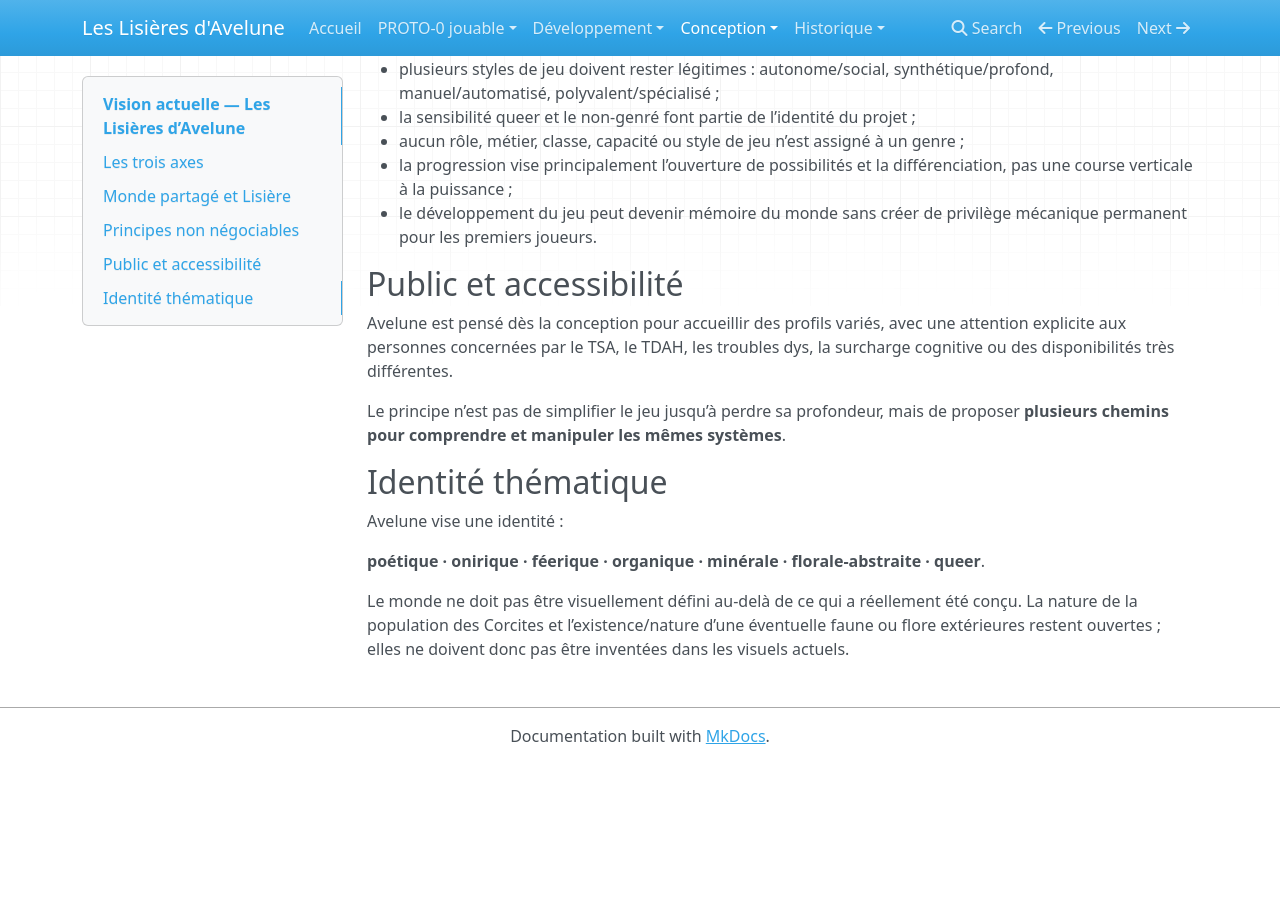
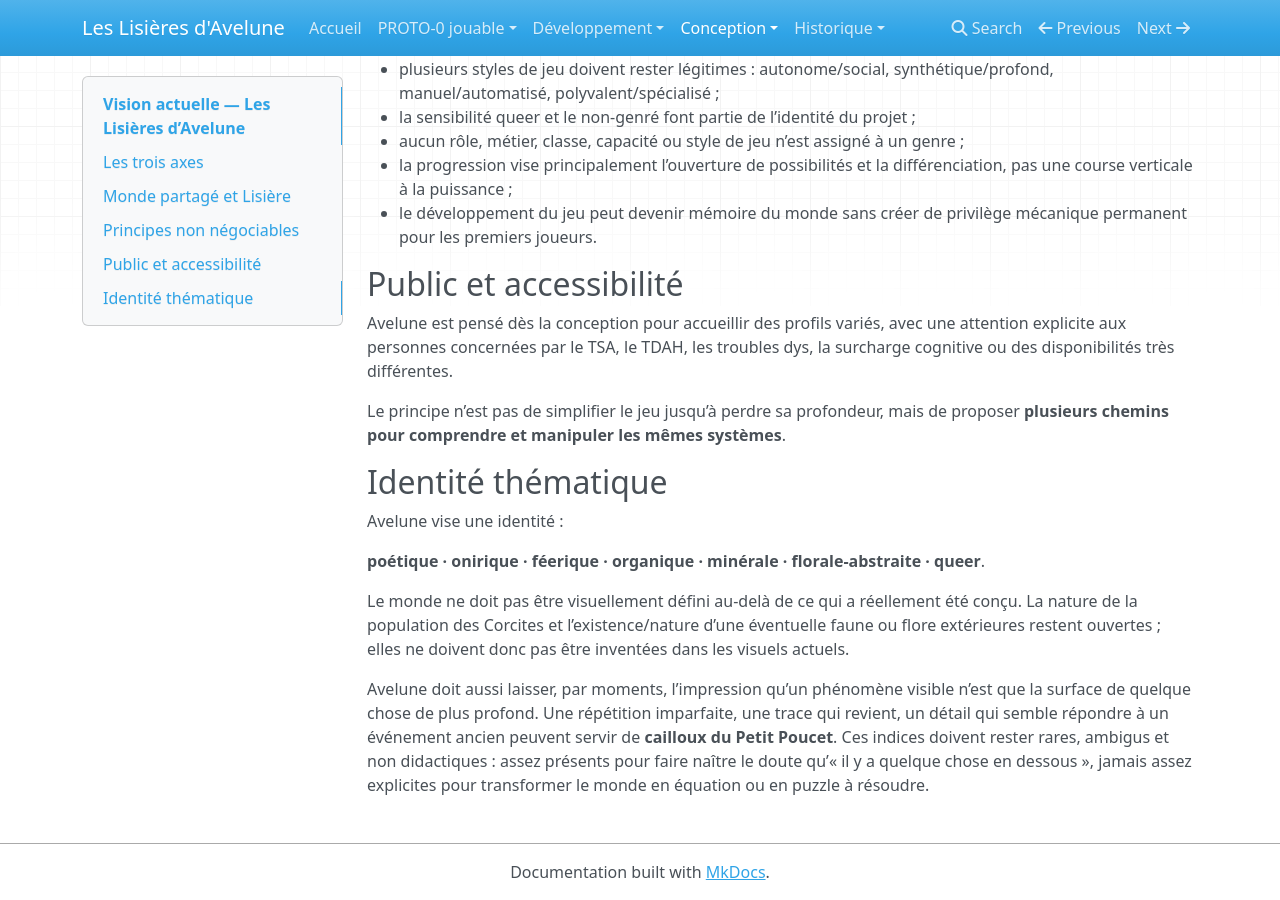
Before and after one commit to Abeliome-Officiel/les-lisieres-avelune, an MkDocs documentation site: the page built from docs/00_vision.md, in a window 1280 px wide and 900 px high, scrolled down 1065 px. Built offline with MkDocs 1.6.1, drawn with Linux system fonts in a browser that asks for light colours; nearby versions of some CDN libraries; before the commit the page ends 1829 px from its top, so only the background shows below that.

Commit message:
docs: inscrire la profondeur perceptible d’Avelune

```diff
--- a/docs/00_vision.md
+++ b/docs/00_vision.md
@@ -53,3 +53,5 @@ Avelune vise une identité :
 **poétique · onirique · féerique · organique · minérale · florale-abstraite · queer**.
 
 Le monde ne doit pas être visuellement défini au-delà de ce qui a réellement été conçu. La nature de la population des Corcites et l’existence/nature d’une éventuelle faune ou flore extérieures restent ouvertes ; elles ne doivent donc pas être inventées dans les visuels actuels.
+
+Avelune doit aussi laisser, par moments, l’impression qu’un phénomène visible n’est que la surface de quelque chose de plus profond. Une répétition imparfaite, une trace qui revient, un détail qui semble répondre à un événement ancien peuvent servir de **cailloux du Petit Poucet**. Ces indices doivent rester rares, ambigus et non didactiques : assez présents pour faire naître le doute qu’« il y a quelque chose en dessous », jamais assez explicites pour transformer le monde en équation ou en puzzle à résoudre.
```
